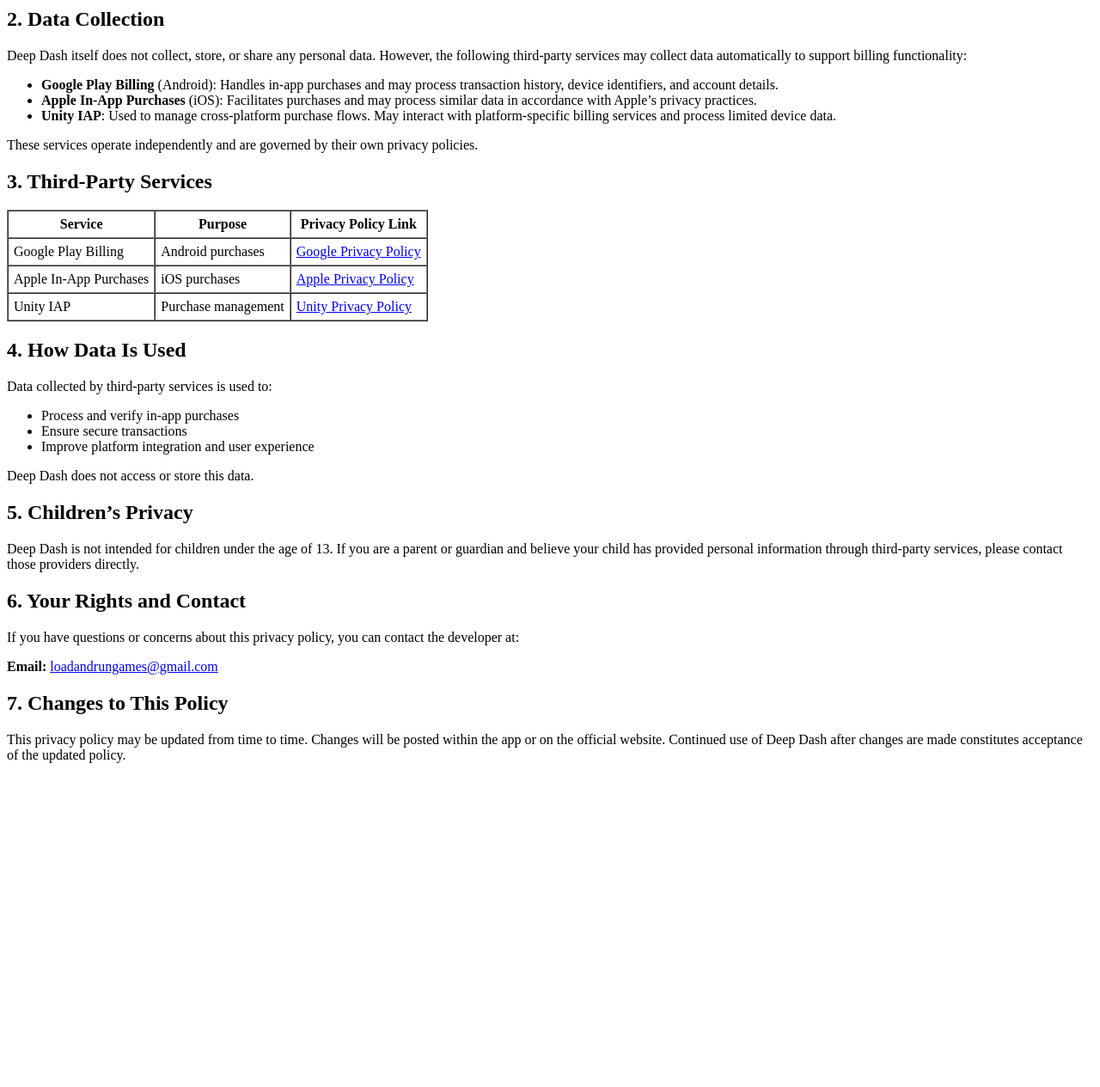
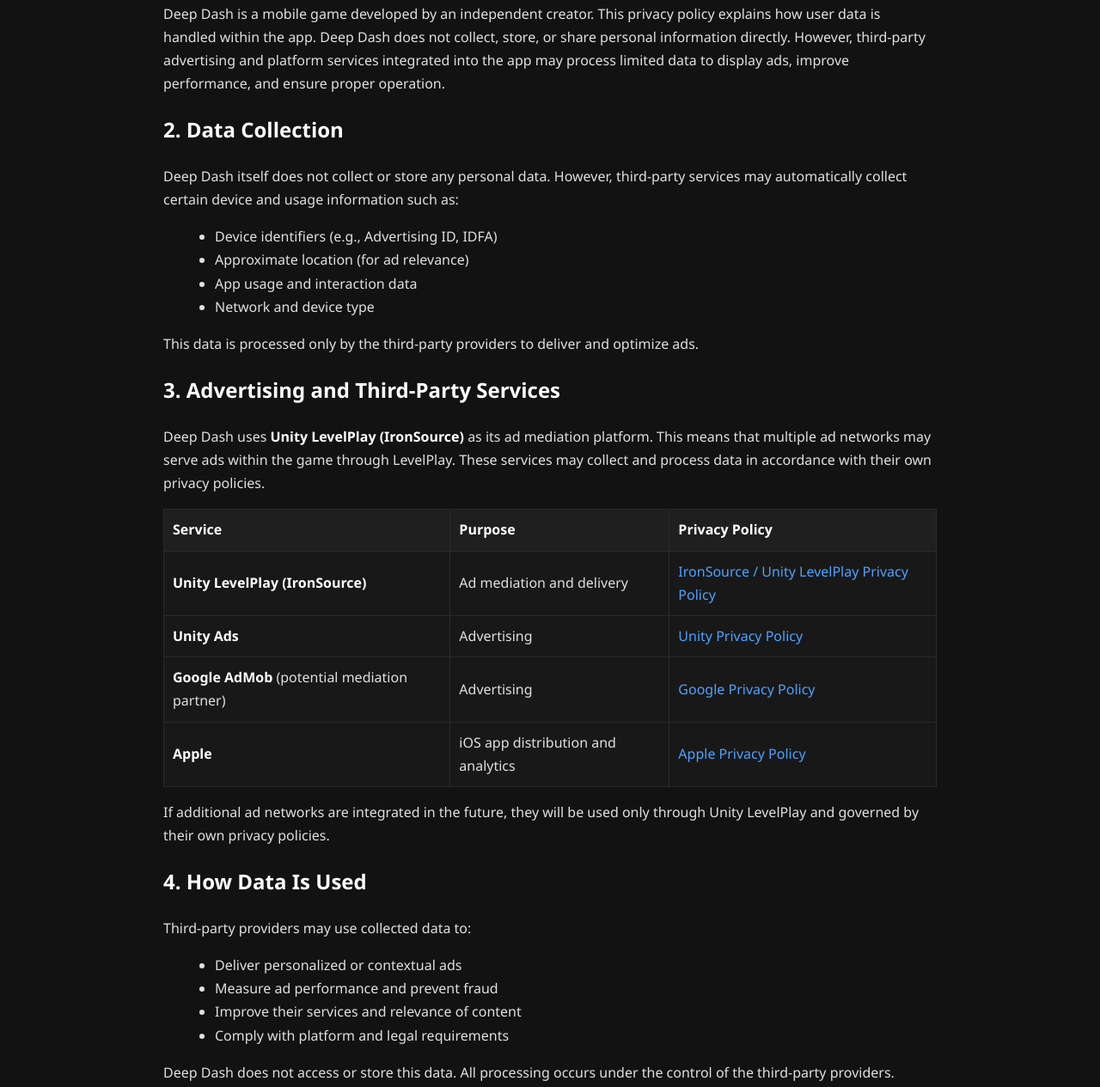
Before and after one commit to KevinKndl/deep-dash-privacy, a plain HTML site: page index.html in a window 1280 px wide. Shown: the part 174-1439 px from the top of the page at 86% size. Before the commit the page ends 1078 px from the top, so only its background shows below. Drawn offline with Linux system fonts and the light colour scheme.

Commit message:
Revise privacy policy for clarity and updates
Removed all references to IAP and added cover for Ads.

```diff
--- a/index.html
+++ b/index.html
@@ -2,68 +2,127 @@
 <html lang="en">
 <head>
   <meta charset="UTF-8">
+  <meta name="viewport" content="width=device-width, initial-scale=1.0">
   <title>Deep Dash Privacy Policy</title>
+  <style>
+    body {
+      background-color: #121212;
+      color: #e0e0e0;
+      font-family: "Segoe UI", Roboto, Arial, sans-serif;
+      margin: 40px auto;
+      max-width: 900px;
+      line-height: 1.7;
+    }
+    h1, h2 {
+      color: #ffffff;
+    }
+    a {
+      color: #4da3ff;
+      text-decoration: none;
+    }
+    a:hover {
+      text-decoration: underline;
+    }
+    table {
+      width: 100%;
+      border-collapse: collapse;
+      margin-top: 16px;
+    }
+    th, td {
+      border: 1px solid #2a2a2a;
+      padding: 10px;
+      text-align: left;
+    }
+    th {
+      background-color: #1f1f1f;
+      color: #ffffff;
+    }
+    td {
+      background-color: #181818;
+    }
+    strong {
+      color: #ffffff;
+    }
+    ul {
+      margin-left: 20px;
+    }
+  </style>
 </head>
 <body>
   <h1>Deep Dash Privacy Policy</h1>
 
   <h2>1. Introduction</h2>
-  <p>Deep Dash is a mobile game developed by an independent creator. This privacy policy outlines how user data is handled within the app. Deep Dash does not collect or store personal information directly. However, third-party services integrated into the app may process data to enable core features such as in-app purchases.</p>
+  <p>Deep Dash is a mobile game developed by an independent creator. This privacy policy explains how user data is handled within the app. Deep Dash does not collect, store, or share personal information directly. However, third-party advertising and platform services integrated into the app may process limited data to display ads, improve performance, and ensure proper operation.</p>
 
   <h2>2. Data Collection</h2>
-  <p>Deep Dash itself does not collect, store, or share any personal data. However, the following third-party services may collect data automatically to support billing functionality:</p>
+  <p>Deep Dash itself does not collect or store any personal data. However, third-party services may automatically collect certain device and usage information such as:</p>
   <ul>
-    <li><strong>Google Play Billing</strong> (Android): Handles in-app purchases and may process transaction history, device identifiers, and account details.</li>
-    <li><strong>Apple In-App Purchases</strong> (iOS): Facilitates purchases and may process similar data in accordance with Apple’s privacy practices.</li>
-    <li><strong>Unity IAP</strong>: Used to manage cross-platform purchase flows. May interact with platform-specific billing services and process limited device data.</li>
+    <li>Device identifiers (e.g., Advertising ID, IDFA)</li>
+    <li>Approximate location (for ad relevance)</li>
+    <li>App usage and interaction data</li>
+    <li>Network and device type</li>
   </ul>
-  <p>These services operate independently and are governed by their own privacy policies.</p>
+  <p>This data is processed only by the third-party providers to deliver and optimize ads.</p>
 
-  <h2>3. Third-Party Services</h2>
-  <table border="1" cellpadding="6" cellspacing="0">
+  <h2>3. Advertising and Third-Party Services</h2>
+  <p>Deep Dash uses <strong>Unity LevelPlay (IronSource)</strong> as its ad mediation platform. This means that multiple ad networks may serve ads within the game through LevelPlay. These services may collect and process data in accordance with their own privacy policies.</p>
+
+  <table>
     <thead>
       <tr>
         <th>Service</th>
         <th>Purpose</th>
-        <th>Privacy Policy Link</th>
+        <th>Privacy Policy</th>
       </tr>
     </thead>
     <tbody>
       <tr>
-        <td>Google Play Billing</td>
-        <td>Android purchases</td>
+        <td><strong>Unity LevelPlay (IronSource)</strong></td>
+        <td>Ad mediation and delivery</td>
+        <td><a href="https://developers.is.com/ironsource-mobile/air/ironsource-mobile-privacy-policy/" target="_blank">IronSource / Unity LevelPlay Privacy Policy</a></td>
+      </tr>
+      <tr>
+        <td><strong>Unity Ads</strong></td>
+        <td>Advertising</td>
+        <td><a href="https://unity.com/legal/game-player-and-app-user-privacy-policy" target="_blank">Unity Privacy Policy</a></td>
+      </tr>
+      <tr>
+        <td><strong>Google AdMob</strong> (potential mediation partner)</td>
+        <td>Advertising</td>
         <td><a href="https://policies.google.com/privacy" target="_blank">Google Privacy Policy</a></td>
       </tr>
       <tr>
-        <td>Apple In-App Purchases</td>
-        <td>iOS purchases</td>
+        <td><strong>Apple</strong></td>
+        <td>iOS app distribution and analytics</td>
         <td><a href="https://www.apple.com/legal/privacy/" target="_blank">Apple Privacy Policy</a></td>
-      </tr>
-      <tr>
-        <td>Unity IAP</td>
-        <td>Purchase management</td>
-        <td><a href="https://unity.com/legal/privacy-policy" target="_blank">Unity Privacy Policy</a></td>
       </tr>
     </tbody>
   </table>
 
+  <p>If additional ad networks are integrated in the future, they will be used only through Unity LevelPlay and governed by their own privacy policies.</p>
+
   <h2>4. How Data Is Used</h2>
-  <p>Data collected by third-party services is used to:</p>
+  <p>Third-party providers may use collected data to:</p>
   <ul>
-    <li>Process and verify in-app purchases</li>
-    <li>Ensure secure transactions</li>
-    <li>Improve platform integration and user experience</li>
+    <li>Deliver personalized or contextual ads</li>
+    <li>Measure ad performance and prevent fraud</li>
+    <li>Improve their services and relevance of content</li>
+    <li>Comply with platform and legal requirements</li>
   </ul>
-  <p>Deep Dash does not access or store this data.</p>
+  <p>Deep Dash does not access or store this data. All processing occurs under the control of the third-party providers.</p>
 
-  <h2>5. Children’s Privacy</h2>
-  <p>Deep Dash is not intended for children under the age of 13. If you are a parent or guardian and believe your child has provided personal information through third-party services, please contact those providers directly.</p>
+  <h2>5. Consent and Ad Preferences</h2>
+  <p>On first launch, users may be asked for consent regarding personalized ads where required by law (such as in the EU or UK). Users can change their ad consent or reset their device advertising ID through system settings on their Android or iOS device.</p>
 
-  <h2>6. Your Rights and Contact</h2>
-  <p>If you have questions or concerns about this privacy policy, you can contact the developer at:</p>
+  <h2>6. Children’s Privacy</h2>
+  <p>Deep Dash is intended for a general audience and is not directed toward children under the age of 13. If you believe a child has provided personal information through a third-party service, please contact that service directly to request removal.</p>
+
+  <h2>7. Your Rights and Contact</h2>
+  <p>If you have questions or concerns about this privacy policy, please contact the developer:</p>
   <p><strong>Email:</strong> <a href="mailto:loadandrungames@gmail.com">loadandrungames@gmail.com</a></p>
 
-  <h2>7. Changes to This Policy</h2>
-  <p>This privacy policy may be updated from time to time. Changes will be posted within the app or on the official website. Continued use of Deep Dash after changes are made constitutes acceptance of the updated policy.</p>
+  <h2>8. Changes to This Policy</h2>
+  <p>This privacy policy may be updated periodically. Updates will be posted within the app or on the official website. Continued use of Deep Dash after changes are made constitutes acceptance of the updated policy.</p>
+
 </body>
 </html>
```
